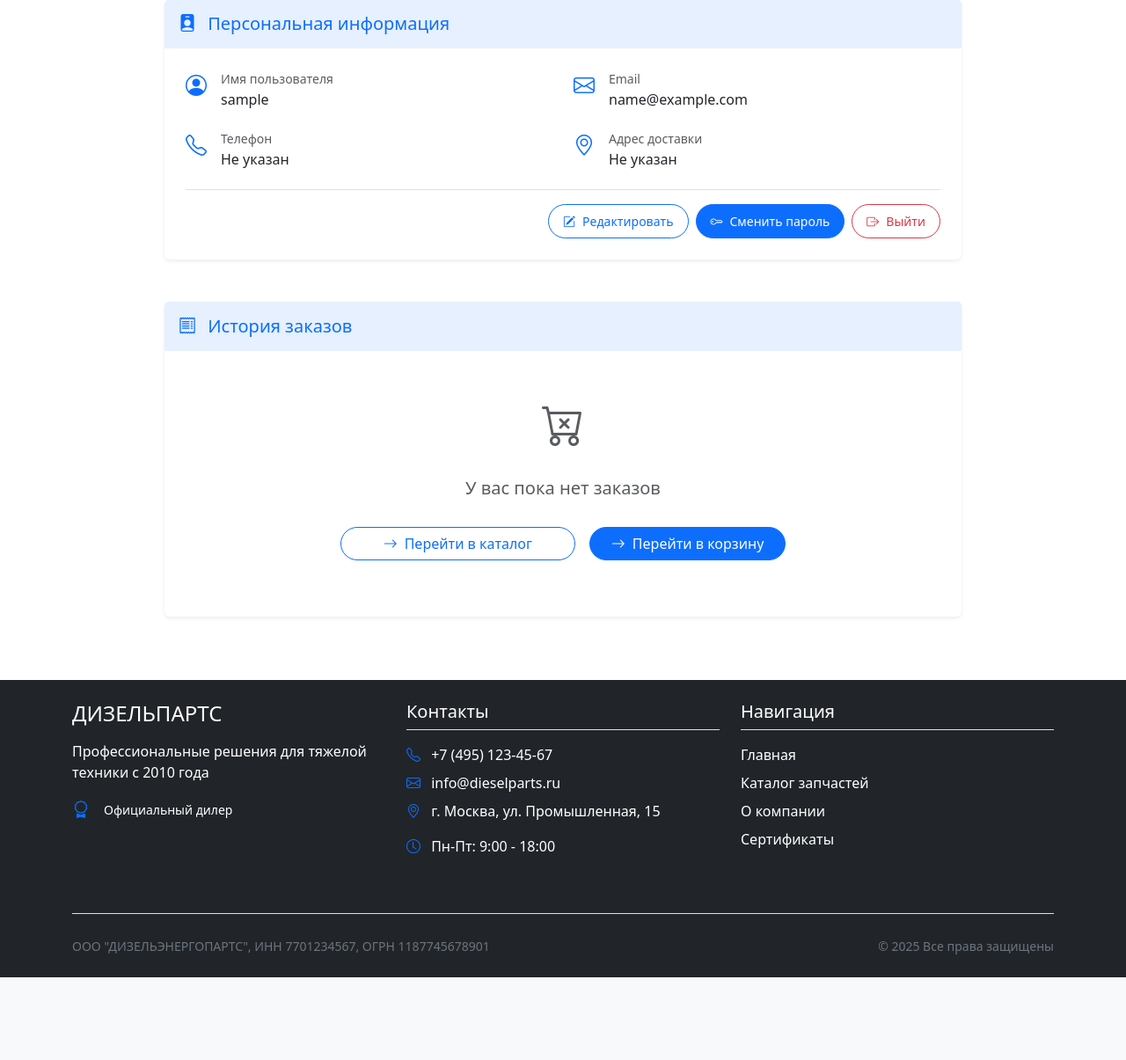
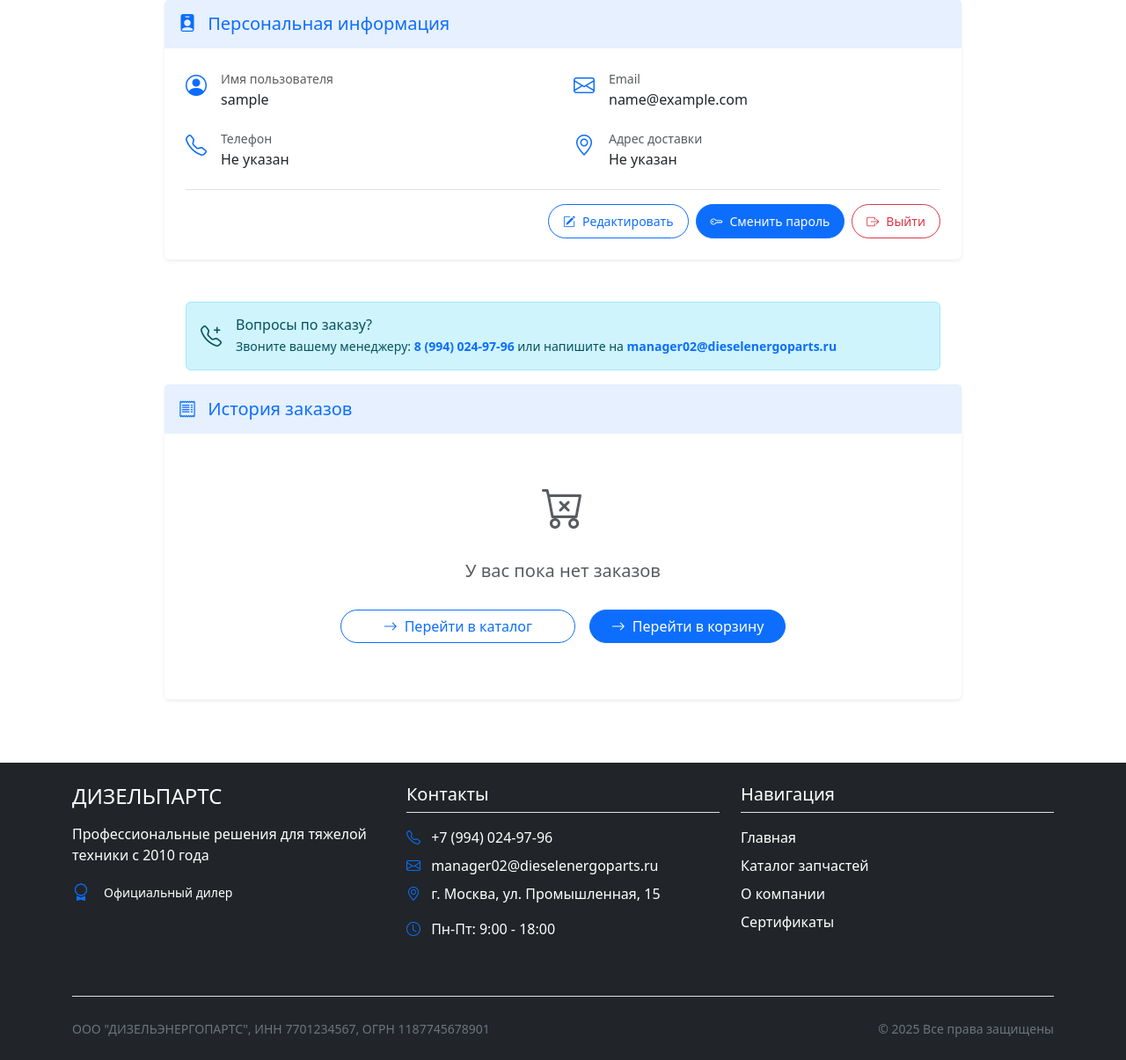
Before and after one commit to DyshaGusew/DiselParts, a Django app: page /accounts/profile/ in a window 1280 px wide. Shown: the part 241-1446 px from the top of the page at 88% size. Before the commit the page ends 1352 px from the top, so only its background shows below. Run offline with Django 5.2, Linux system fonts and the light colour scheme; the visitor is signed in with stand-in values (Sample User, id 1); data that the repository does not hold is empty; parts of the project's set-up code (start-up, migrations or seed data) failed here and were passed over; some libraries are stand-ins or nearby versions.

Commit message:
Контакты для связи

```diff
--- a/accounts/templates/accounts/profile.html
+++ b/accounts/templates/accounts/profile.html
@@ -84,6 +84,19 @@
                         </div>
                     </div>
                 </div>
+                <div class="alert alert-info m-4 mb-3 d-flex align-items-center">
+                    <i class="bi bi-telephone-plus fs-4 me-3"></i>
+                    <div>
+                        <h6 class="alert-heading mb-1">Вопросы по заказу?</h6>
+                        <p class="mb-0 small">
+                            Звоните вашему менеджеру:
+                            <a href="tel:+79940249796" class="fw-bold text-decoration-none">8 (994) 024-97-96</a>
+                            или напишите на
+                            <a href="mailto:manager02@dieselenergoparts.ru"
+                               class="fw-bold text-decoration-none">manager02@dieselenergoparts.ru</a>
+                        </p>
+                    </div>
+                </div>
                 <!-- Карточка заказов -->
                 <div class="card border-0 shadow-sm">
                     <div class="card-header bg-primary bg-opacity-10 py-3 border-0">
@@ -93,6 +106,7 @@
                         </h5>
                     </div>
                     <div class="card-body p-0">
+                        <!-- Блок контактов менеджера -->
                         {% if orders %}
                             <div class="table-responsive">
                                 <table class="table table-hover mb-0">
--- a/config/templates/includes/footer.html
+++ b/config/templates/includes/footer.html
@@ -16,16 +16,16 @@
             <h5 class="mb-3 border-bottom pb-2">Контакты</h5>
             <ul class="list-unstyled">
                <li class="mb-2">
-                  <a href="tel:+74951234567" class="text-white text-decoration-none">
+                  <a href="tel:+79940249796" class="text-white text-decoration-none">
                      <i class="bi bi-telephone text-primary me-2"></i>
-                     +7 (495) 123-45-67
+                     +7 (994) 024-97-96
                   </a>
                </li>
                <li class="mb-2">
                   <a href="mailto:info@example.com"
                      class="text-white text-decoration-none">
                      <i class="bi bi-envelope text-primary me-2"></i>
-                     info@dieselparts.ru
+                     manager02@dieselenergoparts.ru
                   </a>
                </li>
                <li class="mb-2">
```
Also changed, not shown: config/templates/config/about.html (+2 -7 lines).
